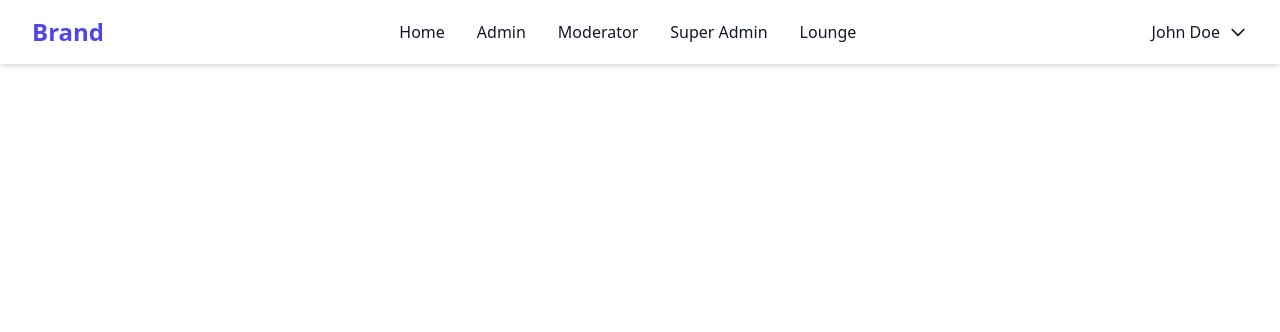
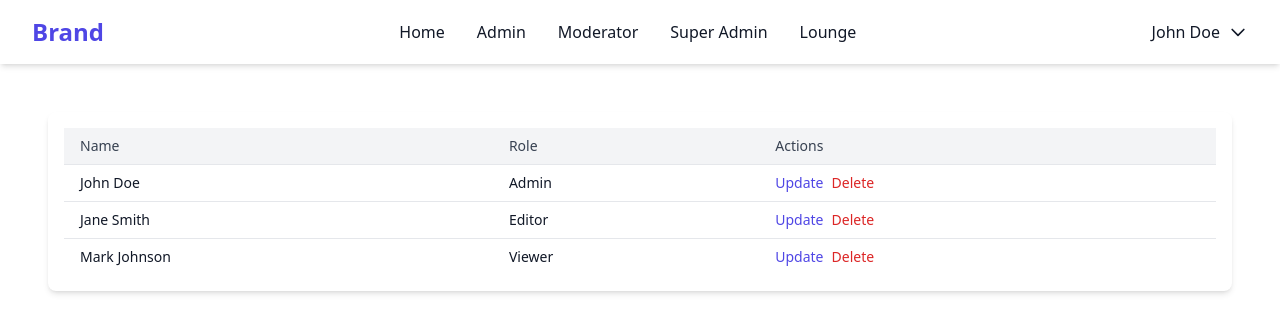
Before and after one commit to dev-AnilKumar/VRV-Assignment, a React (Create React App) app in the folder frontend/: page / in a window 1280 px wide. Shown: the top 332 px of the page. Built offline with nearby package versions, Linux system fonts and the light colour scheme.

Commit message:
customised home page

```diff
--- a/frontend/src/pages/Home.jsx
+++ b/frontend/src/pages/Home.jsx
@@ -1,10 +1,94 @@
-import React from 'react'
+import React, { useState } from 'react'
 import Header from '../components/Header'
 
 const Home = () => {
+  const [users, setUsers] = useState([
+    { id: 1, name: 'John Doe', role: 'Admin' },
+    { id: 2, name: 'Jane Smith', role: 'Editor' },
+    { id: 3, name: 'Mark Johnson', role: 'Viewer' },
+  ]);
+
+  const handleUpdate = (id) => {
+    // Handle update logic here (e.g., show modal with user data to edit)
+    alert(`Update user with ID: ${id}`);
+  };
+
+  const handleDelete = (id) => {
+    // Handle delete logic here
+    const updatedUsers = users.filter(user => user.id !== id);
+    setUsers(updatedUsers);
+    alert(`Deleted user with ID: ${id}`);
+  };
+
   return (
     <div>
-      <Header/>
+      <Header />
+      <div className='mt-12 px-12'>
+
+      <div className="overflow-x-auto bg-white shadow-md rounded-lg p-4">
+        <table className="min-w-full table-auto hidden md:table">
+          <thead className="bg-gray-100">
+            <tr>
+              <th className="px-4 py-2 text-left text-sm font-medium text-gray-700">Name</th>
+              <th className="px-4 py-2 text-left text-sm font-medium text-gray-700">Role</th>
+              <th className="px-4 py-2 text-left text-sm font-medium text-gray-700">Actions</th>
+            </tr>
+          </thead>
+          <tbody>
+            {users.map(user => (
+              <tr key={user.id} className="border-t hover:bg-gray-50">
+                <td className="px-4 py-2 text-sm text-gray-900">{user.name}</td>
+                <td className="px-4 py-2 text-sm text-gray-900">{user.role}</td>
+                <td className="px-4 py-2 text-sm text-gray-900 space-x-2">
+                  <button
+                    onClick={() => handleUpdate(user.id)}
+                    className="text-indigo-600 hover:text-indigo-800"
+                  >
+                    Update
+                  </button>
+                  <button
+                    onClick={() => handleDelete(user.id)}
+                    className="text-red-600 hover:text-red-800"
+                  >
+                    Delete
+                  </button>
+                </td>
+              </tr>
+            ))}
+          </tbody>
+        </table>
+
+        {/* Mobile Responsive Layout */}
+        <div className="md:hidden">
+          {users.map(user => (
+            <div key={user.id} className="border-b p-4 space-y-2">
+              <div className="flex justify-between">
+                <span className="font-medium text-gray-900">Name:</span>
+                <span className="text-gray-800">{user.name}</span>
+              </div>
+              <div className="flex justify-between">
+                <span className="font-medium text-gray-900">Role:</span>
+                <span className="text-gray-800">{user.role}</span>
+              </div>
+              <div className="flex justify-between space-x-2">
+                <button
+                  onClick={() => handleUpdate(user.id)}
+                  className="text-indigo-600 hover:text-indigo-800"
+                >
+                  Update
+                </button>
+                <button
+                  onClick={() => handleDelete(user.id)}
+                  className="text-red-600 hover:text-red-800"
+                >
+                  Delete
+                </button>
+              </div>
+            </div>
+          ))}
+        </div>
+      </div>
+      </div>
     </div>
   )
 }
```
